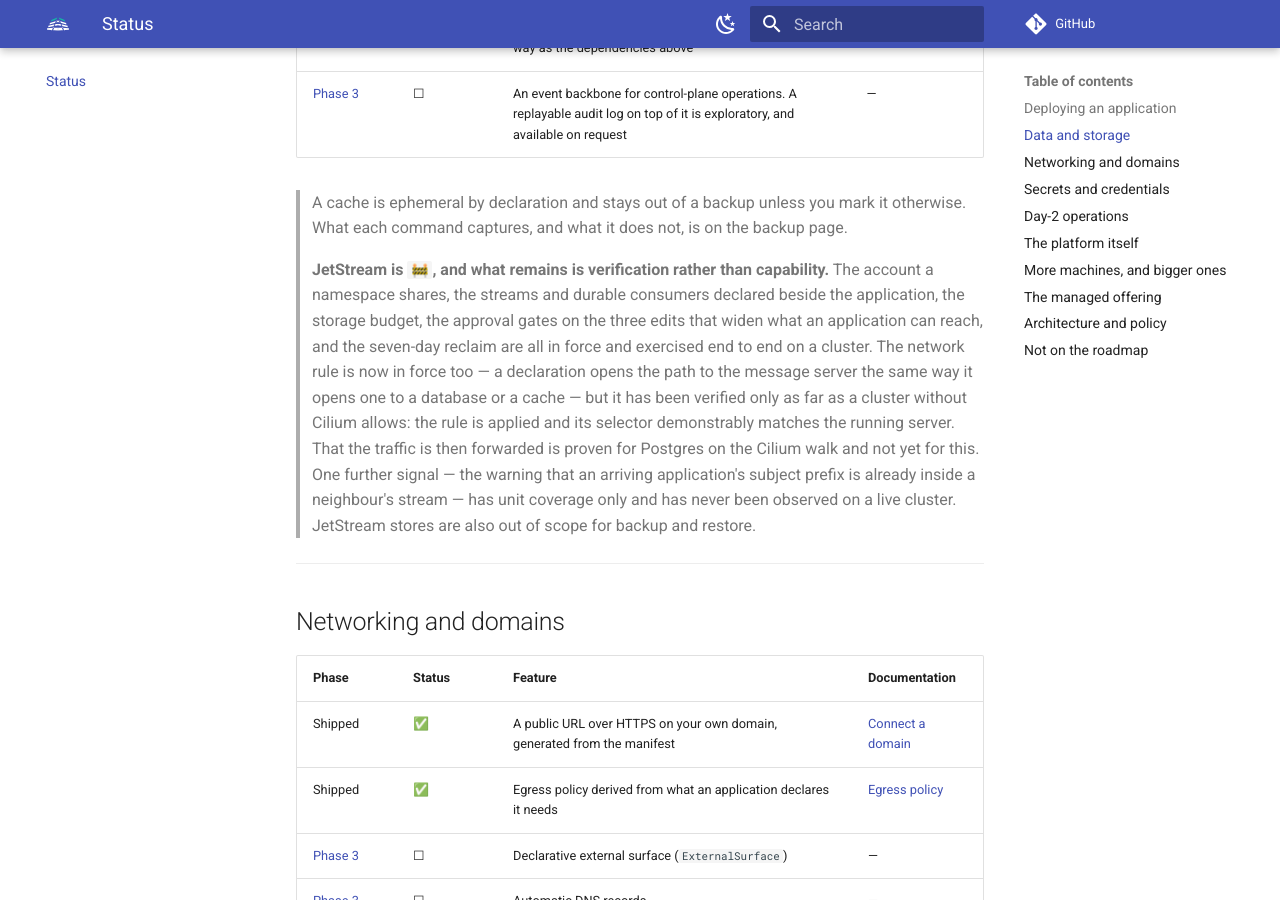
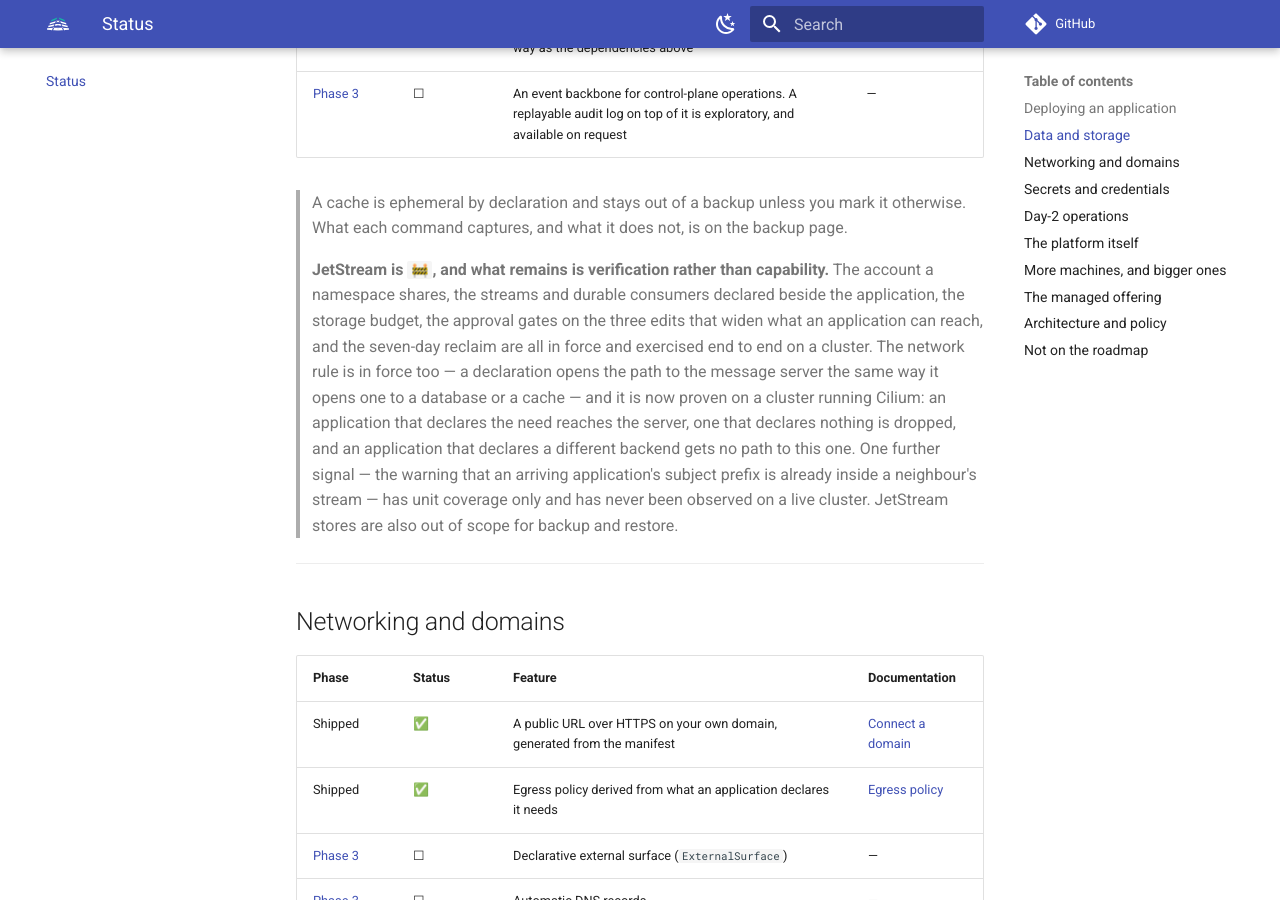
Before and after one commit to AppRafter/apprafter, an MkDocs documentation site: the page built from docs/status.md, in a window 1280 px wide and 900 px high, scrolled down 2031 px. Built offline with MkDocs 1.6.1 and Material for MkDocs 9.7.7, drawn with Linux system fonts in a browser that asks for light colours; comment, search, counter and statistics services are not loaded.

Commit message:
test(e2e): prove the jetstream egress rule on a real Cilium datapath
The rule `default_target()` never carried for `needs.jetstream` was fixed in
1048cb4 and covered two ways in the jetstream walk: the rule exists, and its
selector selects the running `nats-0`. Neither proves the datapath — that walk's
cluster has no Cilium, so no policy is ever enforced, and its NATS traffic came
from a `nats-box` that is not an Application and carries no CNP. Two independent
blind spots, which is how the original defect survived every gate.

This adds a `needs.jetstream` leg to the Cilium walk. Phase 4b asserts the CNP
carries the nats-system 4222 rule; phase 5b asserts the traffic, in both
directions and against the false passes:

  * both denial probes address NATS by IP (pod IP and clusterIP), so an
    unresolved name cannot be mistaken for a policy drop;
  * a liveness control (`noproxy` -> `web`, same namespace) proves the denied
    pod's datapath is alive at the moment it is denied;
  * the allowed side probes the same IP the denials use, so "allowed" and
    "denied" are claims about one address, not two;
  * cross-need controls both ways — `web` declares pg and gets no path to NATS,
    `jsapp` declares jetstream and gets none to pg. Declaring A must not hand
    you B.

Verified on kind+Cilium in the rootful sandbox: GREEN in 22m 36s, 44 `ok:`,
zero FAILED. Hubble was unavailable, so the FORWARDED/DROPPED verdict
assertions took their pre-existing best-effort skip — the proof therefore rests
on the connect contrast, and two live mutations close that gap by establishing
causation in both directions: removing the rule from `jsapp-egress` blocks it,
and granting the same rule to `noproxy-egress` admits it. Restoring the
operator re-renders both correctly. The mutations need the operator scaled to
zero first, or SSA reverts them within seconds.

status.md stays `🚧`: `PrefixPreCaptured` still has unit coverage only.

Co-Authored-By: Claude Opus 5 (1M context) <noreply@anthropic.com>
Claude-Session: https://claude.ai/code/session_012JpFJ8rpnUueTT2L9qZqA6

```diff
--- a/docs/status.md
+++ b/docs/status.md
@@ -69,13 +69,13 @@ post-launch work is not a roadmap phase and has no subscribe control.
 > **JetStream is `🚧`, and what remains is verification rather than capability.** The account a
 > namespace shares, the streams and durable consumers declared beside the application, the storage
 > budget, the approval gates on the three edits that widen what an application can reach, and the
-> seven-day reclaim are all in force and exercised end to end on a cluster. The network rule is
-> now in force too — a declaration opens the path to the message server the same way it opens one
-> to a database or a cache — but it has been verified only as far as a cluster without Cilium
-> allows: the rule is applied and its selector demonstrably matches the running server. That the
-> traffic is then forwarded is proven for Postgres on the Cilium walk and not yet for this. One
-> further signal — the warning that an arriving application's subject prefix is already inside a
-> neighbour's stream — has unit coverage only and has never been observed on a live cluster.
+> seven-day reclaim are all in force and exercised end to end on a cluster. The network rule is in
+> force too — a declaration opens the path to the message server the same way it opens one to a
+> database or a cache — and it is now proven on a cluster running Cilium: an application that
+> declares the need reaches the server, one that declares nothing is dropped, and an application
+> that declares a different backend gets no path to this one. One further signal — the warning
+> that an arriving application's subject prefix is already inside a neighbour's stream — has unit
+> coverage only and has never been observed on a live cluster.
 > JetStream stores are also out of scope for backup and restore.
 
 ---
```
Also changed, not shown: 1 other file.
